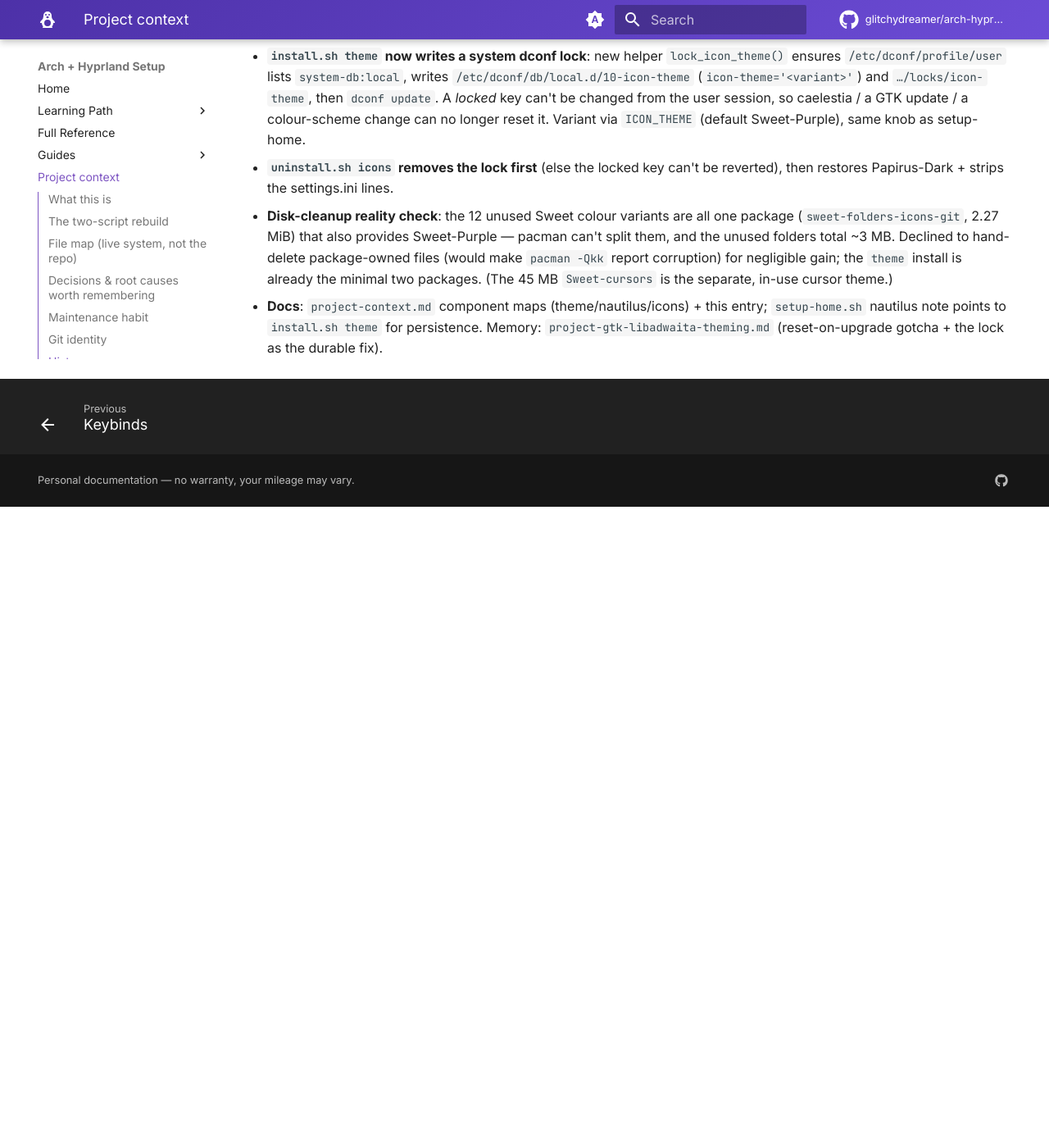
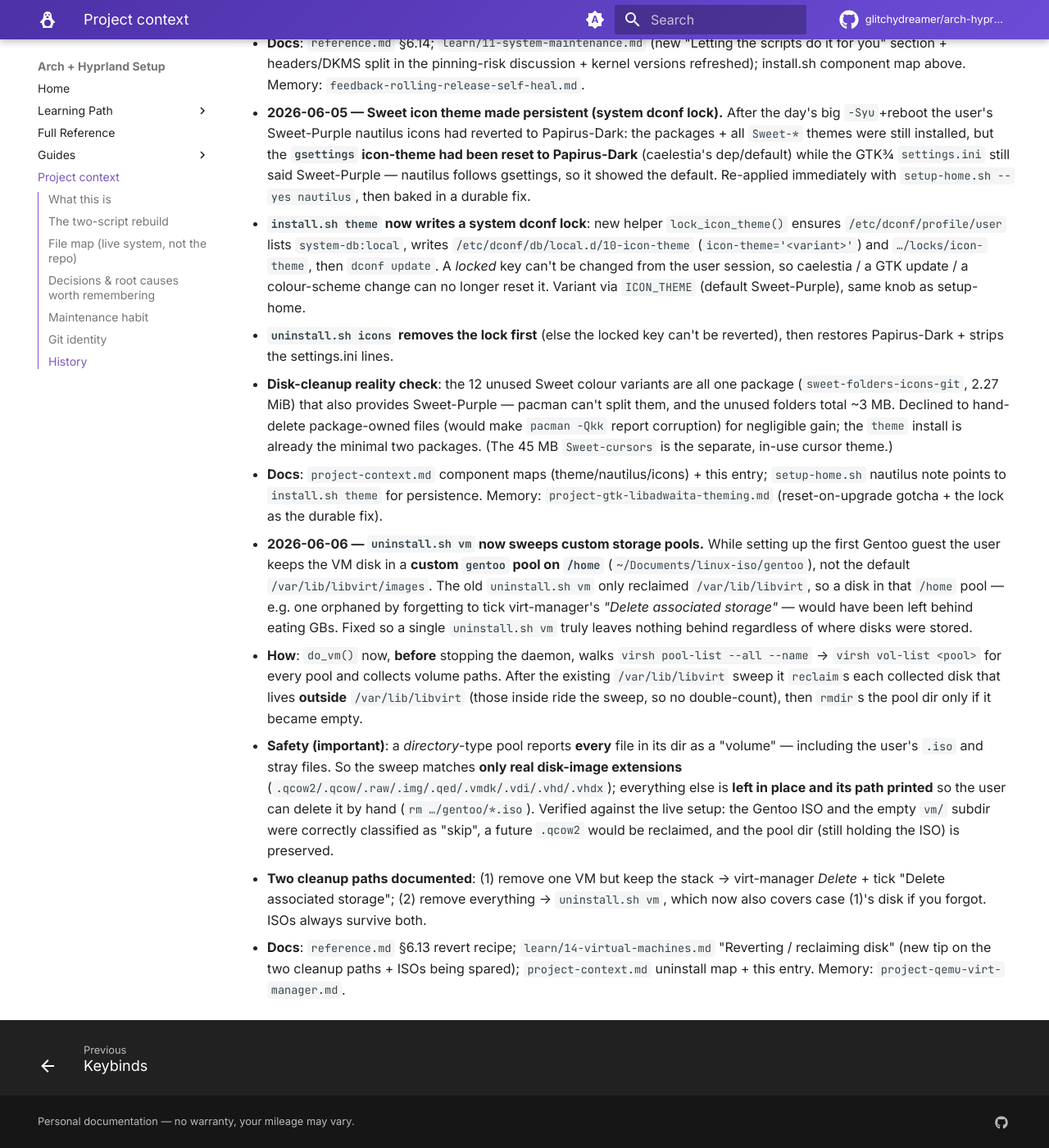
Before and after one commit to glitchydreamer/arch-hyprland-setup, an MkDocs documentation site: the page built from docs/project-context.md, in a window 1280 px wide and 1400 px high, scrolled down 16782 px. Shown: the whole window at 82% size. Built offline with MkDocs 1.6.1 and Material for MkDocs 9.7.7, drawn with Linux system fonts in a browser that asks for light colours; comment, search, counter and statistics services are not loaded; before the commit the page ends 17400 px from its top, so only the background shows below that; some of the changed text lies outside the part shown.

Commit message:
feat(vm): uninstall.sh sweeps guest disks in EVERY pool, not just default
uninstall.sh vm previously reclaimed only /var/lib/libvirt, so a VM disk in a
custom pool on /home (e.g. the 'gentoo' pool at ~/Documents/linux-iso/gentoo)
would be left behind eating GBs if the user forgot to tick virt-manager's
"Delete associated storage". Now do_vm() queries libvirt (pool-list -> vol-list
per pool) BEFORE stopping the daemon, then reclaims any disk image found outside
/var/lib/libvirt as an individual file.

Safety: a directory-type pool lists every file (incl. the user's .iso) as a
"volume", so the sweep deletes only real disk-image extensions
(.qcow2/.qcow/.raw/.img/.qed/.vmdk/.vdi/.vhd/.vhdx); ISOs and other files are
left in place and their paths printed for manual removal, and a custom pool dir
is rmdir'd only if it became empty. Verified against the live gentoo pool.

Docs: reference.md 6.13 revert recipe; learn/14 two-cleanup-paths tip (+ ISOs
spared); project-context.md uninstall map + 2026-06-06 history entry.

Co-Authored-By: Claude Opus 4.8 <noreply@anthropic.com>

```diff
--- a/docs/project-context.md
+++ b/docs/project-context.md
@@ -92,8 +92,12 @@ user.name`, then log out/in (fish shell + group changes need a fresh session).
   CUDA is driver-matched.
 - `uninstall.sh` — interactive, component-based **clean** uninstaller (the
   counterpart to `install.sh`): components `docker`, `vm` (remove the whole
-  QEMU/KVM + libvirt + virt-manager stack and **delete all guest disk images
-  under `/var/lib/libvirt`** — the real GBs after Gentoo/LFS builds — plus
+  QEMU/KVM + libvirt + virt-manager stack and **delete all guest disk images in
+  EVERY pool** — the default `/var/lib/libvirt` one *and* any custom pool on
+  `/home`, found by querying libvirt for every volume before the daemon is
+  stopped; only real disk images `.qcow2/.raw/.img/…` go, ISOs/other files are
+  left alone and their paths printed — so a disk orphaned by forgetting
+  virt-manager's "Delete associated storage" is still reclaimed — plus
   `/etc/libvirt`, per-user virt-manager state, the nested-virt drop-in, and the
   `libvirt`/`kvm` group memberships; KVM modules are in-tree so nothing to
   uninstall there), `isaac`, `ros2`, `anaconda`,
@@ -808,17 +812,27 @@ build_type=workflow`). The deploy now succeeds on every push. (Earlier note that
     (contrast the NVIDIA stack). The only kernel-touching file the
     component writes is the nested-virt modprobe drop-in, read by
     whichever kernel boots. So a single install covers both.
-  - **`uninstall.sh vm`**: stops the default network + the libvirt
+  - **`uninstall.sh vm`**: BEFORE stopping anything it queries libvirt
+    (`virsh pool-list` → `vol-list` per pool, while the daemon is still
+    up) to find **guest disks in EVERY pool — including custom pools on
+    `/home`** (e.g. a `gentoo` pool at `~/Documents/linux-iso/gentoo`),
+    not just the default. Then stops the default network + the libvirt
     daemons, `-Rns` the whole stack (qemu-full + sub-packages + spice
     via cascade, edk2-ovmf/swtpm/libguestfs/virt-viewer; dnsmasq +
-    dmidecode best-effort), then **deletes all guest disk images +
-    storage pools under `/var/lib/libvirt`** (the real space hogs after
-    Gentoo/LFS builds — the reclaim tally shows the GBs), `/etc/libvirt`,
-    per-user virt-manager state (`~/.config/libvirt`,
-    `~/.local/share/libvirt`, `~/.cache/libvirt`), the nested-virt
-    drop-in, and drops the `libvirt`/`kvm` group memberships. Leaves
-    the groups themselves (`kvm` is a system group other tooling uses)
-    and the in-tree kernel modules.
+    dmidecode best-effort), **deletes all guest disk images + storage
+    pools under `/var/lib/libvirt`** (the default-pool space hogs), and
+    **reclaims any disk images found OUTSIDE `/var/lib/libvirt`** as
+    individual files (so a disk orphaned by forgetting virt-manager's
+    "Delete associated storage" is still freed). Safety: it removes only
+    real disk images (`.qcow2/.raw/.img/.qed/.vmdk/.vdi/.vhd/.qcow`);
+    **ISOs and any other files in a directory-type pool are left in place
+    and their paths printed** for manual deletion, and a custom pool's
+    directory is only `rmdir`'d if it ends up empty. Also clears
+    `/etc/libvirt` (pool definitions), per-user virt-manager state
+    (`~/.config/libvirt`, `~/.local/share/libvirt`, `~/.cache/libvirt`),
+    the nested-virt drop-in, and drops the `libvirt`/`kvm` group
+    memberships. Leaves the groups themselves (`kvm` is a system group
+    other tooling uses) and the in-tree kernel modules.
   - **Docs**: `reference.md` §6.13 (package table + config summary +
     verify/revert recipes); `learn/14-virtual-machines.md` (full
     walkthrough — KVM vs emulation, why virt-manager, a first
@@ -888,3 +902,34 @@ build_type=workflow`). The deploy now succeeds on every push. (Earlier note that
     entry; `setup-home.sh` nautilus note points to `install.sh theme` for
     persistence. Memory: `project-gtk-libadwaita-theming.md` (reset-on-upgrade
     gotcha + the lock as the durable fix).
+
+- **2026-06-06 — `uninstall.sh vm` now sweeps custom storage pools.** While
+  setting up the first Gentoo guest the user keeps the VM disk in a **custom
+  `gentoo` pool on `/home`** (`~/Documents/linux-iso/gentoo`), not the default
+  `/var/lib/libvirt/images`. The old `uninstall.sh vm` only reclaimed
+  `/var/lib/libvirt`, so a disk in that `/home` pool — e.g. one orphaned by
+  forgetting to tick virt-manager's *"Delete associated storage"* — would have
+  been left behind eating GBs. Fixed so a single `uninstall.sh vm` truly leaves
+  nothing behind regardless of where disks were stored.
+  - **How**: `do_vm()` now, **before** stopping the daemon, walks
+    `virsh pool-list --all --name` → `virsh vol-list <pool>` for every pool and
+    collects volume paths. After the existing `/var/lib/libvirt` sweep it
+    `reclaim`s each collected disk that lives **outside** `/var/lib/libvirt`
+    (those inside ride the sweep, so no double-count), then `rmdir`s the pool dir
+    only if it became empty.
+  - **Safety (important)**: a *directory*-type pool reports **every** file in its
+    dir as a "volume" — including the user's `.iso` and stray files. So the sweep
+    matches **only real disk-image extensions**
+    (`.qcow2/.qcow/.raw/.img/.qed/.vmdk/.vdi/.vhd/.vhdx`); everything else is
+    **left in place and its path printed** so the user can delete it by hand
+    (`rm …/gentoo/*.iso`). Verified against the live setup: the Gentoo ISO and the
+    empty `vm/` subdir were correctly classified as "skip", a future `.qcow2`
+    would be reclaimed, and the pool dir (still holding the ISO) is preserved.
+  - **Two cleanup paths documented**: (1) remove one VM but keep the stack →
+    virt-manager *Delete* + tick "Delete associated storage"; (2) remove
+    everything → `uninstall.sh vm`, which now also covers case (1)'s disk if you
+    forgot. ISOs always survive both.
+  - **Docs**: `reference.md` §6.13 revert recipe; `learn/14-virtual-machines.md`
+    "Reverting / reclaiming disk" (new tip on the two cleanup paths + ISOs being
+    spared); `project-context.md` uninstall map + this entry. Memory:
+    `project-qemu-virt-manager.md`.
```
Also changed, not shown: docs/learn/14-virtual-machines.md (+23 -6 lines), docs/reference.md (+11 -3 lines), 1 other file.
